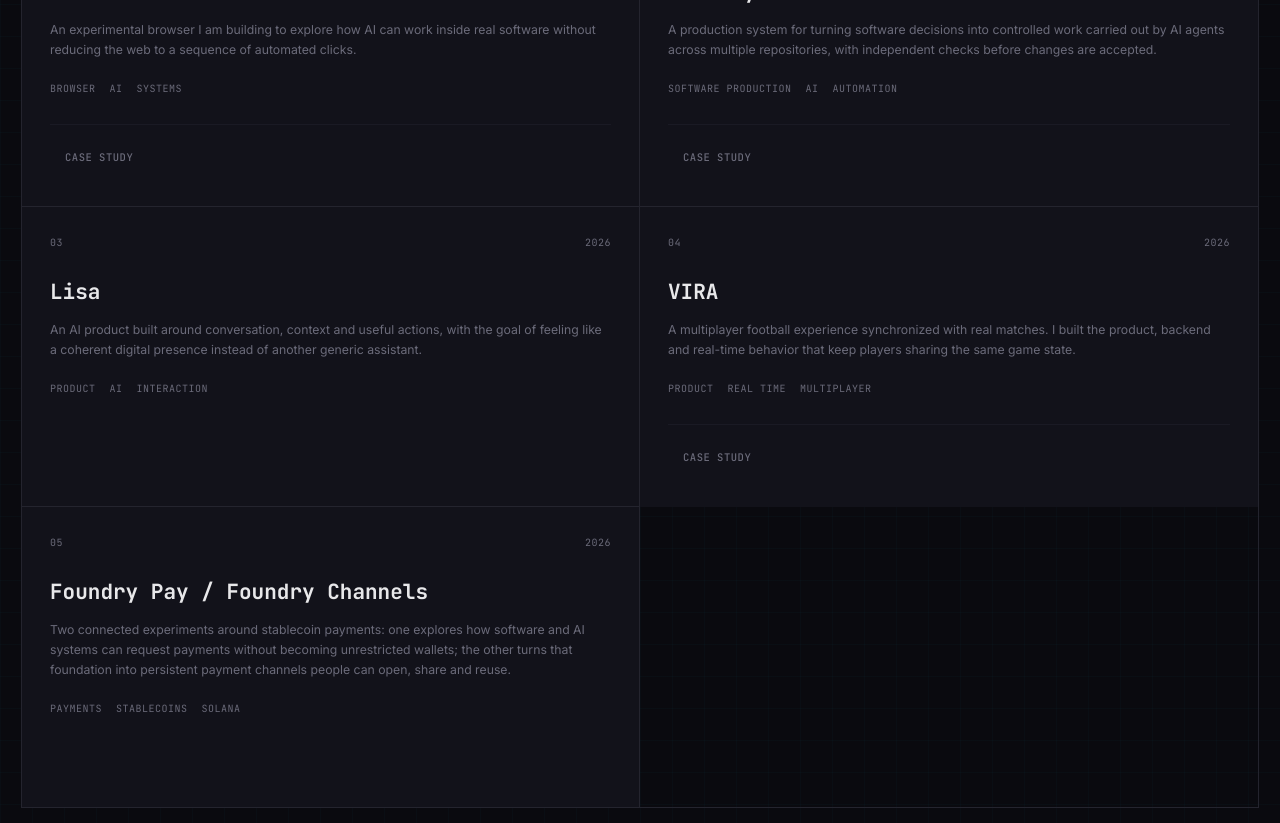
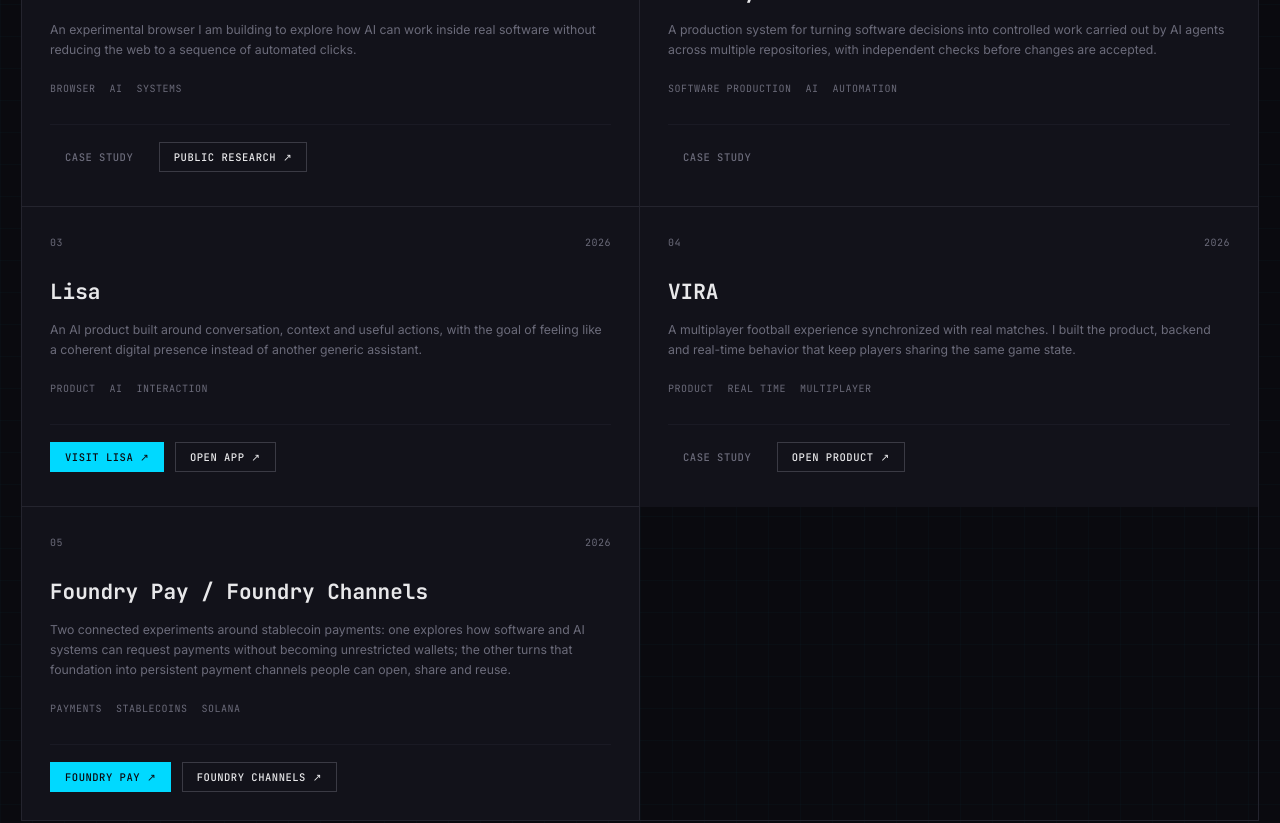
Before and after one commit to 4LFR3Dv1/Portfolio, a React (Vite) app: page / in a window 1280 px wide. Shown: the part 1020-1843 px from the top of the page. Built offline with nearby package versions, Linux system fonts and the light colour scheme.

Commit message:
Portfolio: render multiple selected-work links

```diff
--- a/src/app/components/selected-work-section.tsx
+++ b/src/app/components/selected-work-section.tsx
@@ -57,18 +57,22 @@ export function SelectedWorkSection({ onCaseStudy, onOpen }: SelectedWorkSection
               {item.topics.map((topic) => <span key={topic[language]}>{topic[language]}</span>)}
             </div>
 
-            {(item.caseStudyId || item.href) && (
+            {(item.caseStudyId || item.links?.length) && (
               <div className="mt-8 flex flex-wrap gap-3 border-t border-[var(--border-subtle)] pt-5">
                 {item.caseStudyId && (
                   <Button variant="ghost" onClick={() => onCaseStudy?.(item.caseStudyId!)}>
                     {copy.caseStudy}
                   </Button>
                 )}
-                {item.href && item.linkLabel && (
-                  <Button variant="secondary" onClick={() => onOpen?.(item.href!)}>
-                    {item.linkLabel[language]} ↗
+                {item.links?.map((link, linkIndex) => (
+                  <Button
+                    key={link.href}
+                    variant={item.caseStudyId || linkIndex > 0 ? 'secondary' : 'primary'}
+                    onClick={() => onOpen?.(link.href)}
+                  >
+                    {link.label[language]} ↗
                   </Button>
-                )}
+                ))}
               </div>
             )}
           </article>
```
